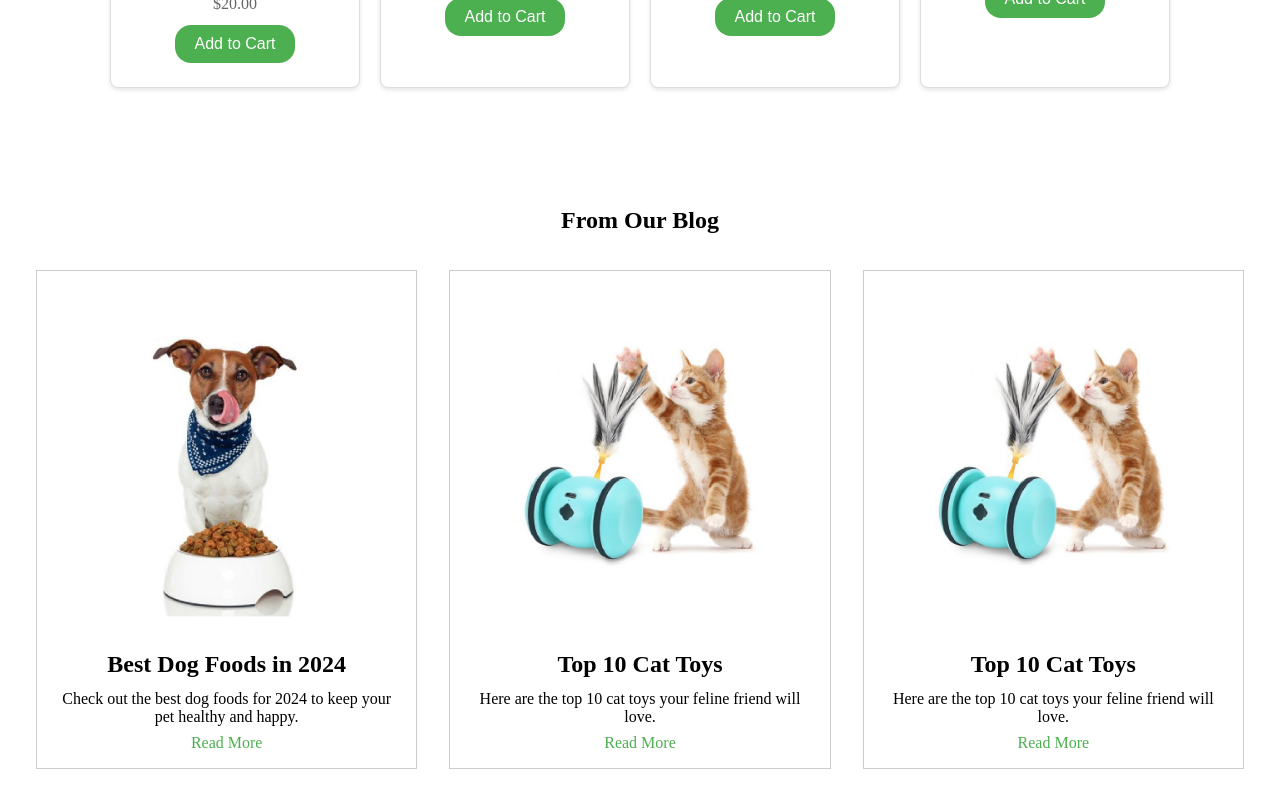
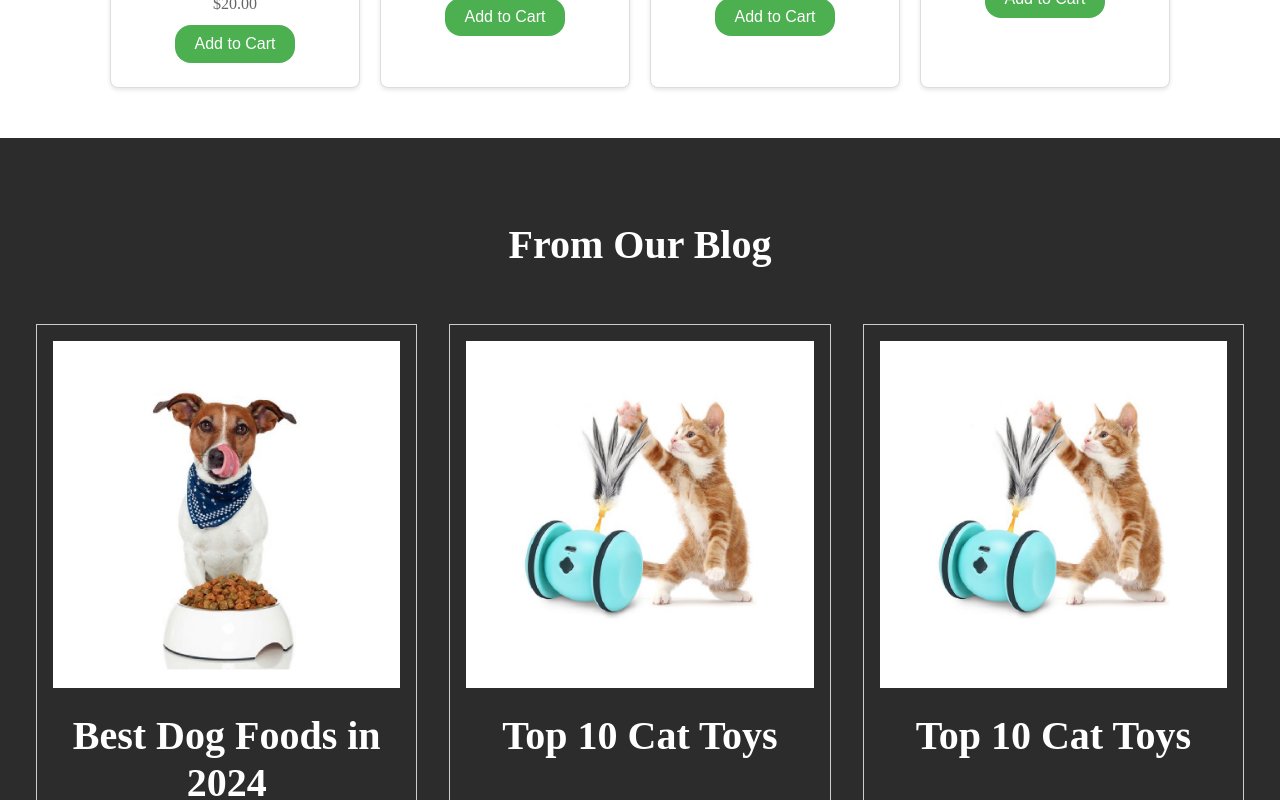
Before and after one commit to benlaguroun/Webstack---Portfolio-Project, a React (Create React App) app in the folder pet-care-ecommerce/pet-care/: page / in a window 1280 px wide. Shown: the part 1780-2580 px from the top of the page. Built offline with nearby package versions, Linux system fonts and the light colour scheme; data requests are answered from the project's data file.

Commit message:
blog section style

```diff
--- a/pet-care-ecommerce/pet-care/src/components/BlogSection.css
+++ b/pet-care-ecommerce/pet-care/src/components/BlogSection.css
@@ -1,7 +1,14 @@
 /* src/components/BlogSection.css */
 .blog-section {
   padding: 50px 20px;
+  background-color: #2c2c2c; /* Dark background color */
+  color: #ffffff; /* White text color */
   text-align: center;
+}
+
+.blog-section h2 {
+  font-size: 2.5em;
+  margin-bottom: 40px;
 }
 
 .blog-posts {
```
